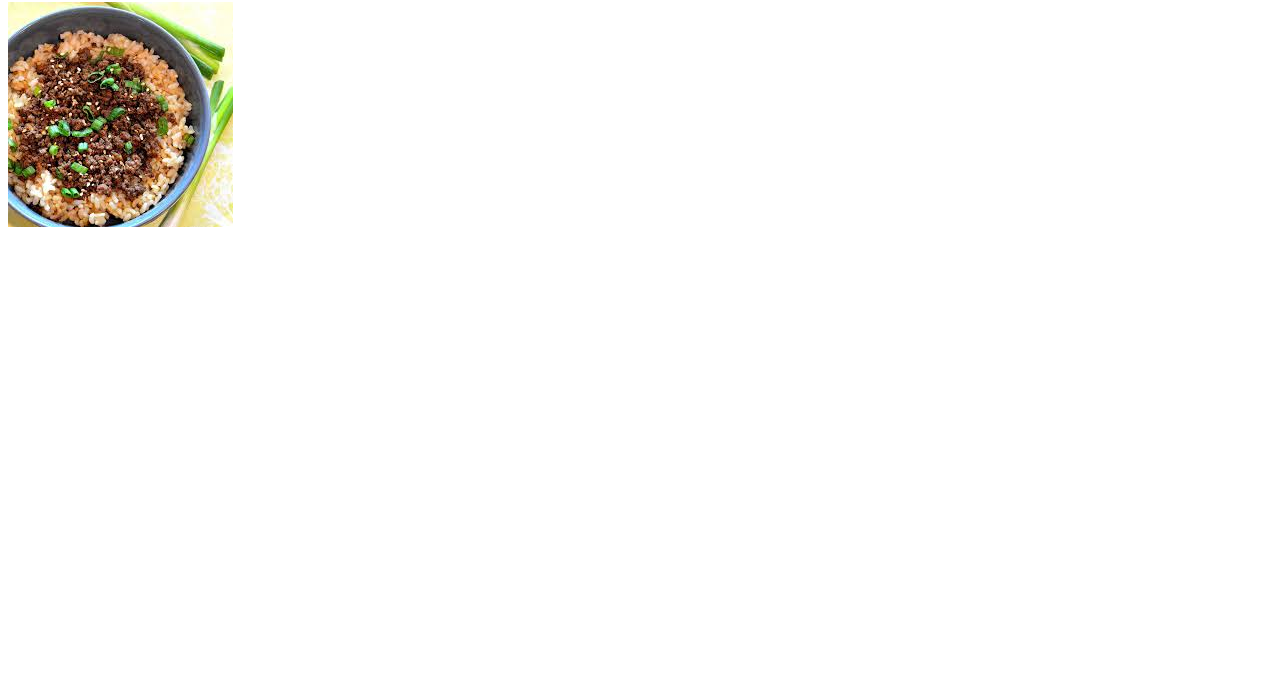
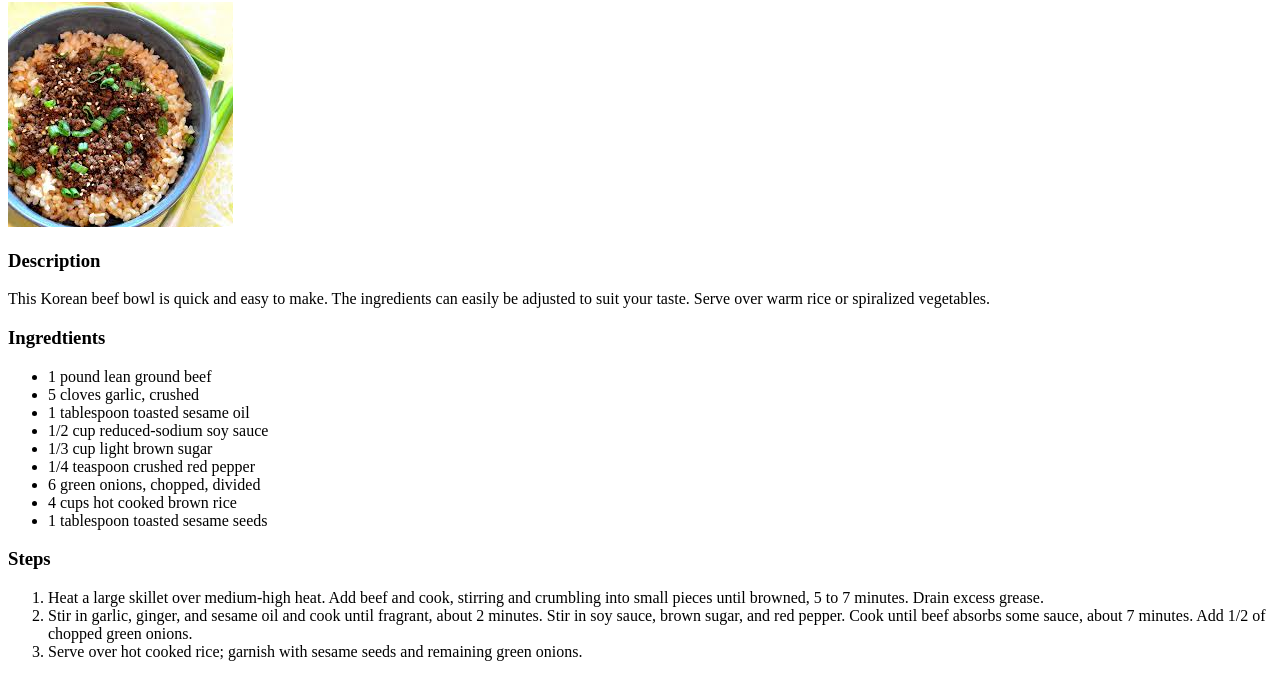
Before and after one commit to joWalch/odin-recipes, a plain HTML site: page recipes/koreanbeefbowl.html in a window 1280 px wide. Shown: the part 78-778 px from the top of the page. Drawn offline with Linux system fonts and the light colour scheme.

Commit message:
Add content to Beef Bowl

```diff
--- a/recipes/koreanbeefbowl.html
+++ b/recipes/koreanbeefbowl.html
@@ -7,5 +7,25 @@
     <body>
         <h1>Korean Beef Bowl</h1>
         <img src="../images/korean-beef-bowl.jpg" alt="Beef Bowl Image">
+        <h3>Description</h3>
+        <p>This Korean beef bowl is quick and easy to make. The ingredients can easily be adjusted to suit your taste. Serve over warm rice or spiralized vegetables.</p>
+        <h3>Ingredtients</h3>
+        <ul>
+            <li>1 pound lean ground beef</li>
+            <li>5 cloves garlic, crushed</li>
+            <li>1 tablespoon toasted sesame oil</li>
+            <li>1/2 cup reduced-sodium soy sauce</li>
+            <li>1/3 cup light brown sugar</li>
+            <li>1/4 teaspoon crushed red pepper</li>
+            <li>6 green onions, chopped, divided</li>
+            <li>4 cups hot cooked brown rice</li>
+            <li>1 tablespoon toasted sesame seeds</li>
+        </ul>
+        <h3>Steps</h3>
+        <ol>
+            <li>Heat a large skillet over medium-high heat. Add beef and cook, stirring and crumbling into small pieces until browned, 5 to 7 minutes. Drain excess grease.</li>
+            <li>Stir in garlic, ginger, and sesame oil and cook until fragrant, about 2 minutes. Stir in soy sauce, brown sugar, and red pepper. Cook until beef absorbs some sauce, about 7 minutes. Add 1/2 of chopped green onions.</li>
+            <li>Serve over hot cooked rice; garnish with sesame seeds and remaining green onions.</li>
+        </ol>
     </body>
 </html>
```
